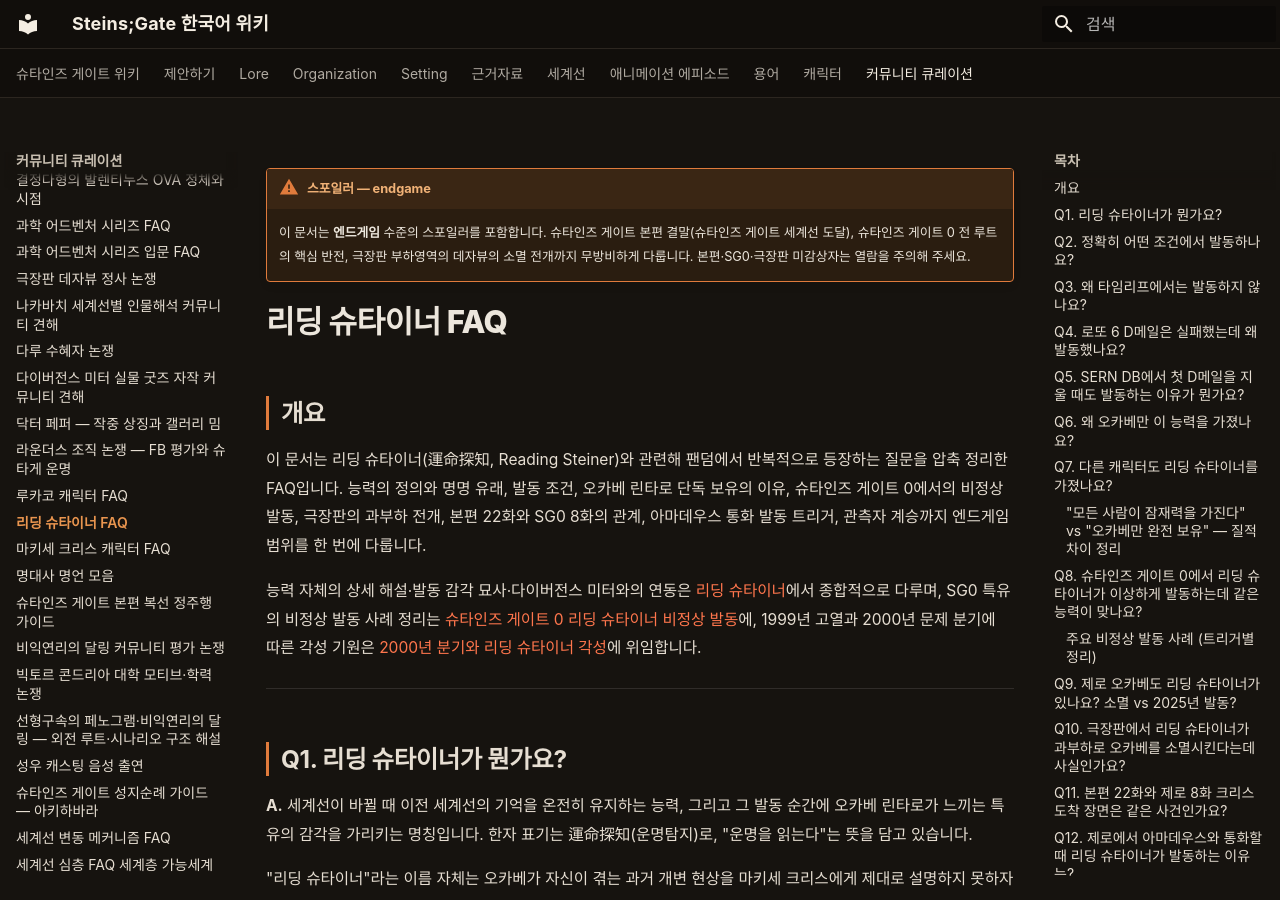
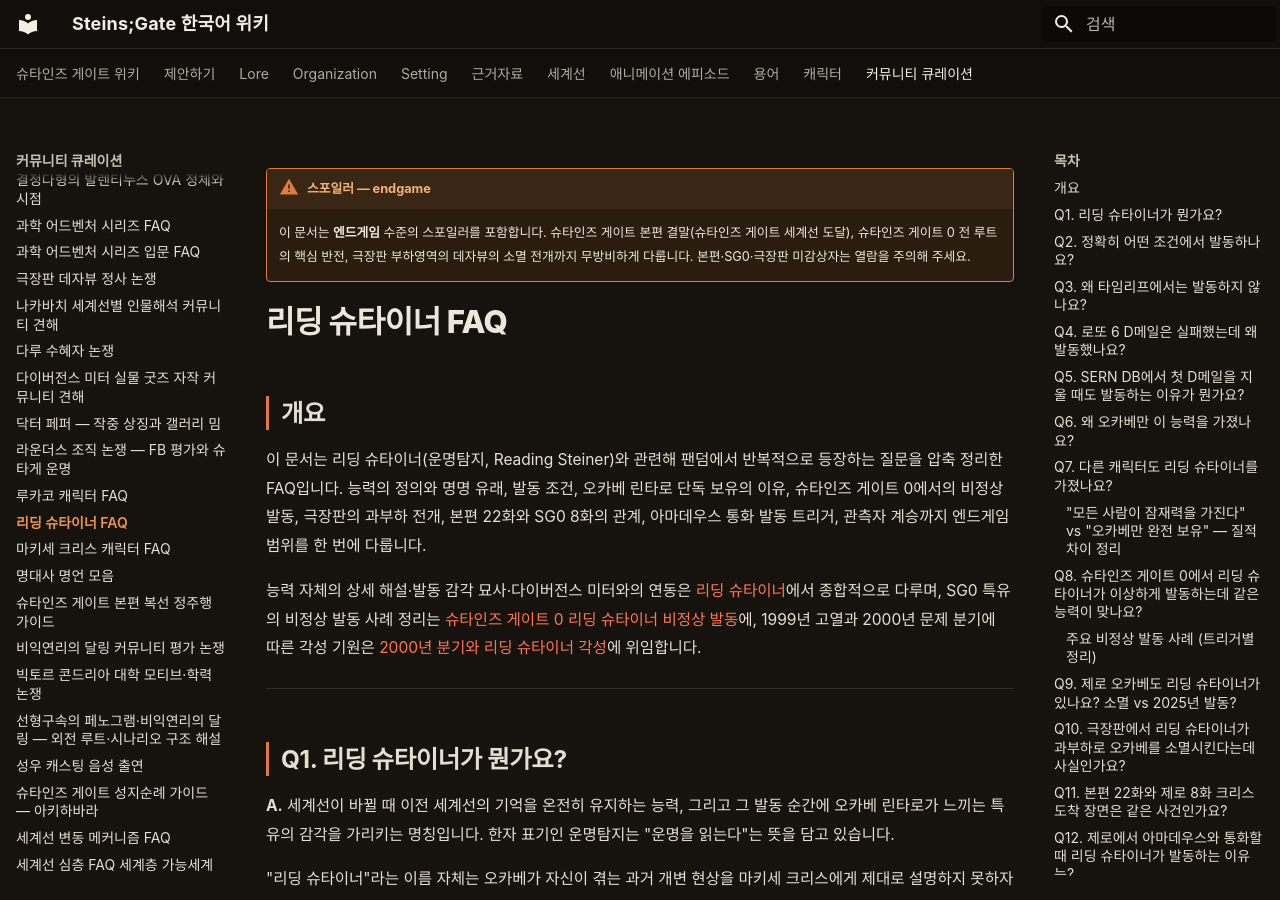
Before and after one commit to sgwiki/sgwiki.github.io, an MkDocs documentation site: the page built from wiki/커뮤니티-큐레이션/리딩-슈타이너-FAQ.md, in a window 1280 px wide and 900 px high. Built offline with MkDocs 1.6.1 and Material for MkDocs 9.7.7, drawn with Linux system fonts in a browser that asks for light colours; some web fonts are replaced.

Commit message:
chore(wiki): 리딩-슈타이너-FAQ 정비 — restructurer frontmatter 보강(slug·date 2필드 추가)·rewriter 한자 제거 2건(본문 運命探知 → 한국어 풀이 운명탐지로 대체, Reading Steiner 영어 병기는 유지)·humanize 생략(admin directive 4150e55 — P5 structural-only)·사실·스포일러(endgame)·수치(1999년·2000년·2010년·2036년·22화·8화·13선)·고유명사(리딩 슈타이너·운명탐지·Reading Steiner·오카베 린타로·마키세 크리스·아마네 스즈하·존 타이타·어트랙터 필드·수속·다이버전스 미터·D메일·타임리프·IBN 5100·아마데우스·슈타인즈 게이트 세계선·극장판 부하영역의 데자뷰) 불변·인용 블록([공식] QA자료집 5건)·sanitizer pass·linker pass(lint ok 18·broken 0·incoming 12)·팀장 diff 검토 완료
Co-Authored-By: Claude Opus 4.6 <noreply@anthropic.com>

```diff
--- a/wiki/커뮤니티-큐레이션/리딩-슈타이너-FAQ.md
+++ b/wiki/커뮤니티-큐레이션/리딩-슈타이너-FAQ.md
@@ -13,7 +15,7 @@ description: "리딩 슈타이너(운명탐지)의 정의·발동 조건·명명
 
 ## 개요
 
-이 문서는 리딩 슈타이너(運命探知, Reading Steiner)와 관련해 팬덤에서 반복적으로 등장하는 질문을 압축 정리한 FAQ입니다. 능력의 정의와 명명 유래, 발동 조건, 오카베 린타로 단독 보유의 이유, 슈타인즈 게이트 0에서의 비정상 발동, 극장판의 과부하 전개, 본편 22화와 SG0 8화의 관계, 아마데우스 통화 발동 트리거, 관측자 계승까지 엔드게임 범위를 한 번에 다룹니다.
+이 문서는 리딩 슈타이너(운명탐지, Reading Steiner)와 관련해 팬덤에서 반복적으로 등장하는 질문을 압축 정리한 FAQ입니다. 능력의 정의와 명명 유래, 발동 조건, 오카베 린타로 단독 보유의 이유, 슈타인즈 게이트 0에서의 비정상 발동, 극장판의 과부하 전개, 본편 22화와 SG0 8화의 관계, 아마데우스 통화 발동 트리거, 관측자 계승까지 엔드게임 범위를 한 번에 다룹니다.
 
 능력 자체의 상세 해설·발동 감각 묘사·다이버전스 미터와의 연동은 [리딩 슈타이너](../lore/리딩-슈타이너.md)에서 종합적으로 다루며, SG0 특유의 비정상 발동 사례 정리는 [슈타인즈 게이트 0 리딩 슈타이너 비정상 발동](../lore/슈타인즈-게이트-0-리딩-슈타이너-비정상-발동.md)에, 1999년 고열과 2000년 문제 분기에 따른 각성 기원은 [2000년 분기와 리딩 슈타이너 각성](../setting/2000년-분기와-리딩-슈타이너-각성.md)에 위임합니다.
 
@@ -21,7 +23,7 @@ description: "리딩 슈타이너(운명탐지)의 정의·발동 조건·명명
 
 ## Q1. 리딩 슈타이너가 뭔가요?
 
-**A.** 세계선이 바뀔 때 이전 세계선의 기억을 온전히 유지하는 능력, 그리고 그 발동 순간에 오카베 린타로가 느끼는 특유의 감각을 가리키는 명칭입니다. 한자 표기는 運命探知(운명탐지)로, "운명을 읽는다"는 뜻을 담고 있습니다.
+**A.** 세계선이 바뀔 때 이전 세계선의 기억을 온전히 유지하는 능력, 그리고 그 발동 순간에 오카베 린타로가 느끼는 특유의 감각을 가리키는 명칭입니다. 한자 표기인 운명탐지는 "운명을 읽는다"는 뜻을 담고 있습니다.
 
 "리딩 슈타이너"라는 이름 자체는 오카베가 자신이 겪는 과거 개변 현상을 마키세 크리스에게 제대로 설명하지 못하자 얼버무리기 위해 즉석에서 붙인 중2병풍 명칭입니다. 평소 오카베가 떠드는 "슈타인즈 게이트"에서 딴 이름으로, 능력이 실존한다는 사실이 뒤늦게 밝혀지면서 그대로 정식 명칭으로 굳어졌습니다. 설정상 왼쪽 눈에 능력의 좌표가 있다는 언급이 있어 "마안 리딩 슈타이너"로 불리기도 합니다.
 
```
Also changed, not shown: other parts of wiki/커뮤니티-큐레이션/리딩-슈타이너-FAQ.md (+2 -0 lines).
